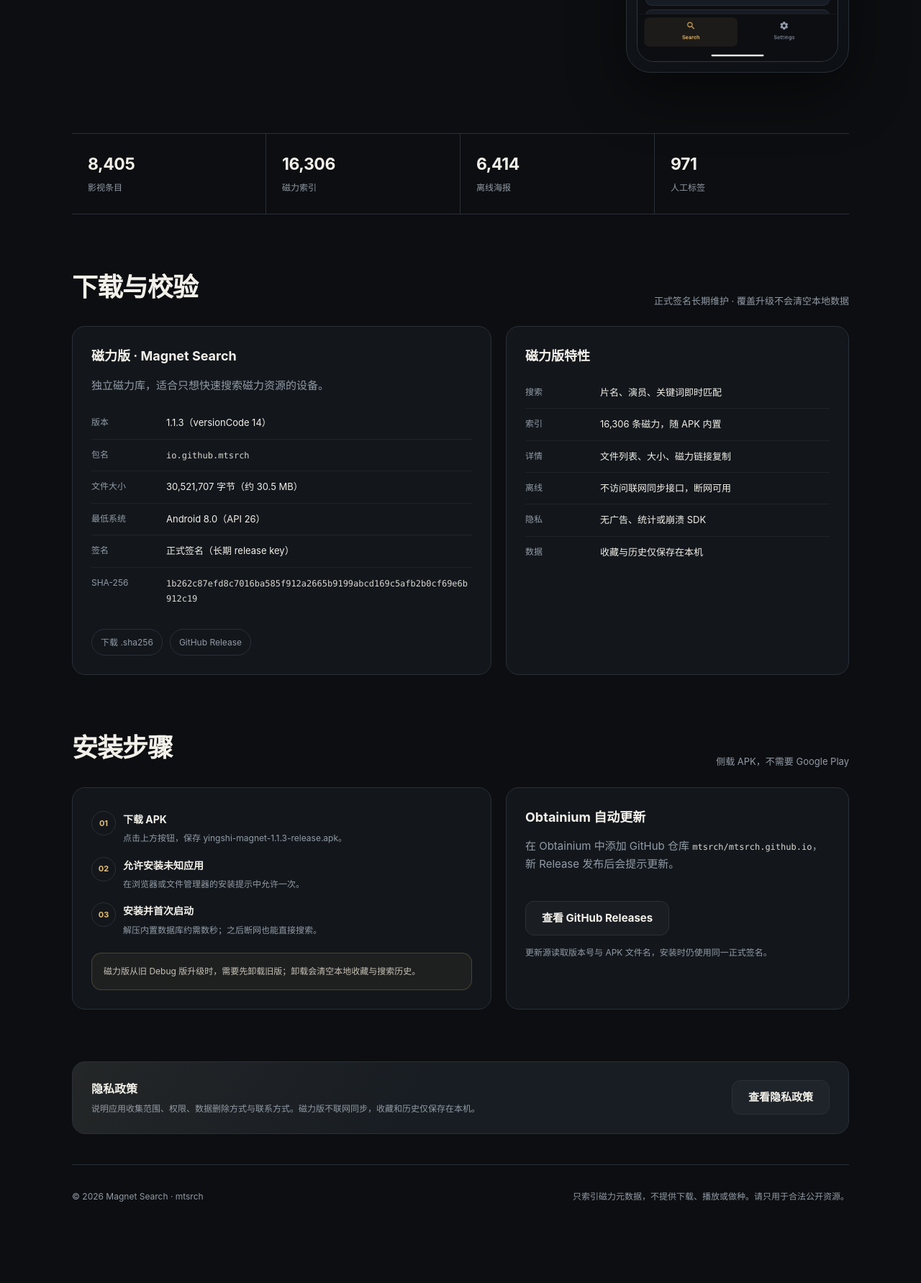
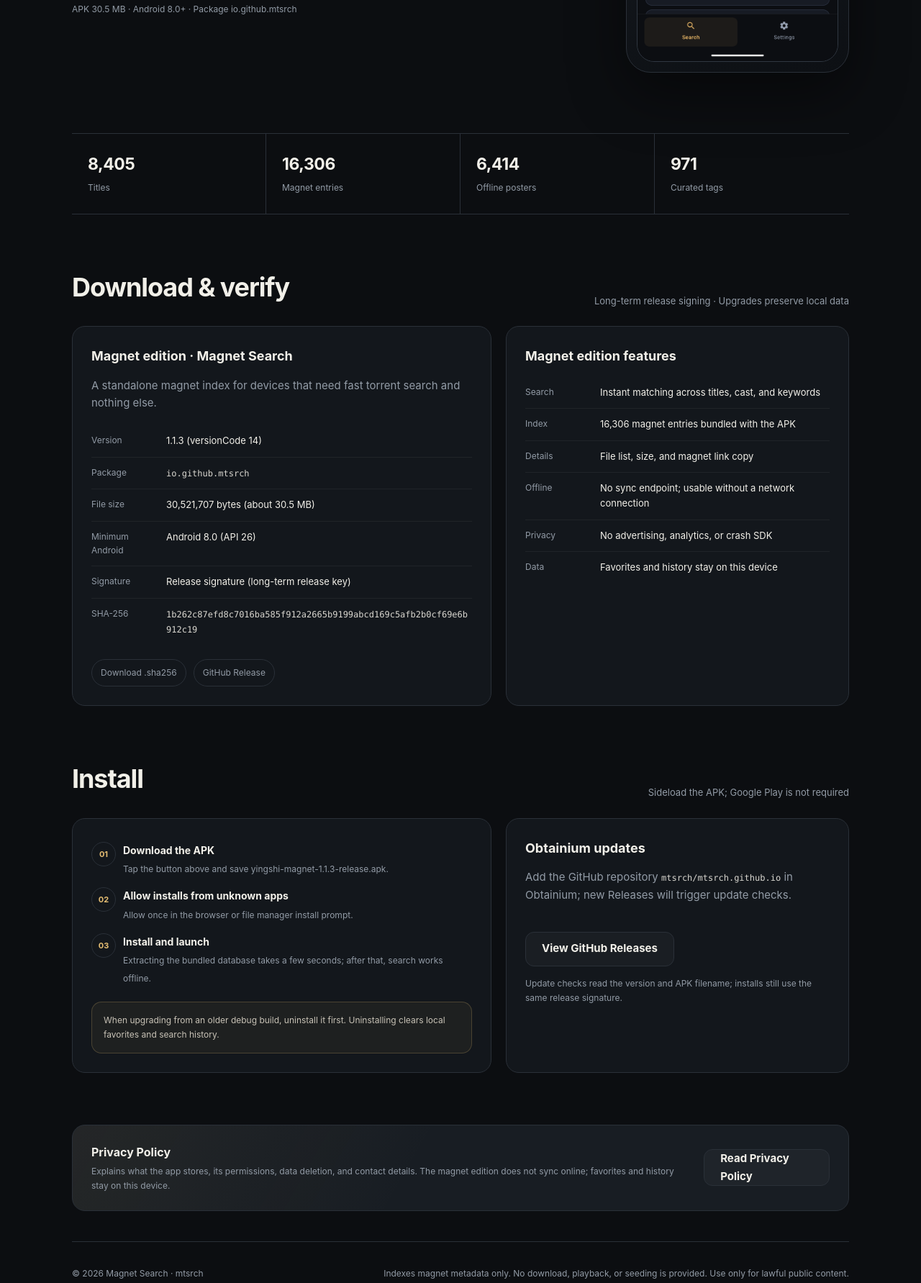
Before and after one commit to mtsrch/mtsrch.github.io, a plain HTML site: page index.html in a window 1280 px wide. Shown: the part 705-2488 px from the top of the page at 72% size. Before the commit the page ends 2425 px from the top, so only its background shows below. Drawn offline with Linux system fonts and the light colour scheme.

Commit message:
docs(pages): make English the default homepage language

```diff
--- a/index.html
+++ b/index.html
@@ -1,12 +1,12 @@
 <!doctype html>
-<html lang="zh-CN">
+<html lang="en">
 <head>
   <meta charset="utf-8">
   <meta name="viewport" content="width=device-width,initial-scale=1">
   <meta name="color-scheme" content="dark">
   <meta name="theme-color" content="#0c0e11">
-  <title>Magnet Search · 磁力搜索下载</title>
-  <meta name="description" content="Magnet Search 是轻量 Android 磁力搜索工具，内置离线索引，支持磁力详情与收藏。提供 1.1.3 正式签名 APK 下载。">
+  <title>Magnet Search · Lightweight magnet search for Android</title>
+  <meta name="description" content="Magnet Search is a lightweight Android magnet search app with a bundled offline index, magnet details, and favorites. Download the signed 1.1.3 APK.">
   <link rel="canonical" href="https://mtsrch.github.io/">
   <style>
     :root {
@@ -170,10 +170,10 @@
         </span>
         <span>Magnet Search</span>
       </a>
-      <nav class="nav-links" aria-label="页面导航">
-        <a href="#download">下载</a>
-        <a href="#install">安装</a>
-        <a href="https://mtsrch.github.io/home/privacy/">隐私政策</a>
+      <nav class="nav-links" aria-label="Main navigation">
+        <a href="#download">Download</a>
+        <a href="#install">Install</a>
+        <a href="https://mtsrch.github.io/home/privacy/">Privacy</a>
         <a href="https://github.com/mtsrch">GitHub</a>
       </nav>
     </div>
@@ -182,63 +182,63 @@
   <main class="shell">
     <section class="hero">
       <div>
-        <div class="eyebrow">Android · 1.1.3 正式签名</div>
-        <h1>Magnet Search<span>轻量磁力搜索</span></h1>
-        <p class="lede">只保留搜索、结果列表与磁力详情。内置离线索引，打开即搜；不打包资料库数据库和海报，可与完整版同时安装。</p>
+        <div class="eyebrow">Android · 1.1.3 signed release</div>
+        <h1>Magnet Search<span>Lightweight magnet search</span></h1>
+        <p class="lede">Search, results, and magnet details — nothing extra. The offline index is bundled for instant search. The library database and posters are not packaged, so it can be installed alongside the full edition.</p>
         <div class="actions">
           <a class="btn primary" href="https://github.com/mtsrch/mtsrch.github.io/releases/download/magnet-v1.1.3/yingshi-magnet-1.1.3-release.apk">
             <svg width="17" height="17" viewBox="0 0 24 24" fill="none" stroke="currentColor" stroke-width="2.2" stroke-linecap="round"><path d="M12 3v12"/><path d="m7 10 5 5 5-5"/><path d="M5 21h14"/></svg>
-            下载 1.1.3 APK
+            Download 1.1.3 APK
           </a>
         </div>
-        <p class="hint">APK 约 30.5 MB · Android 8.0+ · 包名 io.github.mtsrch</p>
+        <p class="hint">APK 30.5 MB · Android 8.0+ · Package io.github.mtsrch</p>
       </div>
 
       <div class="phone">
         <div class="phone-screen">
-          <img src="assets/magnet-search-ubuntu.png" width="720" height="1616" alt="Magnet Search 搜索 ubuntu 的真实界面截图，显示 Ubuntu 桌面版与服务器版 ISO 磁力结果">
+          <img src="assets/magnet-search-ubuntu.png" width="720" height="1616" alt="Real Magnet Search screenshot showing a search for ubuntu with Ubuntu desktop and server ISO magnet results">
         </div>
       </div>
     </section>
 
-    <section class="stats" aria-label="索引统计">
-      <div class="stat"><strong>8,405</strong><span>影视条目</span></div>
-      <div class="stat"><strong>16,306</strong><span>磁力索引</span></div>
-      <div class="stat"><strong>6,414</strong><span>离线海报</span></div>
-      <div class="stat"><strong>971</strong><span>人工标签</span></div>
+    <section class="stats" aria-label="Index statistics">
+      <div class="stat"><strong>8,405</strong><span>Titles</span></div>
+      <div class="stat"><strong>16,306</strong><span>Magnet entries</span></div>
+      <div class="stat"><strong>6,414</strong><span>Offline posters</span></div>
+      <div class="stat"><strong>971</strong><span>Curated tags</span></div>
     </section>
 
     <section id="download">
       <div class="section-head">
-        <h2>下载与校验</h2>
-        <p>正式签名长期维护 · 覆盖升级不会清空本地数据</p>
+        <h2>Download & verify</h2>
+        <p>Long-term release signing · Upgrades preserve local data</p>
       </div>
       <div class="grid">
         <div class="card">
-          <h3>磁力版 · Magnet Search</h3>
-          <p>独立磁力库，适合只想快速搜索磁力资源的设备。</p>
+          <h3>Magnet edition · Magnet Search</h3>
+          <p>A standalone magnet index for devices that need fast torrent search and nothing else.</p>
           <dl style="margin-top:18px">
-            <div class="kv"><dt>版本</dt><dd>1.1.3（versionCode 14）</dd></div>
-            <div class="kv"><dt>包名</dt><dd><code>io.github.mtsrch</code></dd></div>
-            <div class="kv"><dt>文件大小</dt><dd>30,521,707 字节（约 30.5 MB）</dd></div>
-            <div class="kv"><dt>最低系统</dt><dd>Android 8.0（API 26）</dd></div>
-            <div class="kv"><dt>签名</dt><dd>正式签名（长期 release key）</dd></div>
+            <div class="kv"><dt>Version</dt><dd>1.1.3 (versionCode 14)</dd></div>
+            <div class="kv"><dt>Package</dt><dd><code>io.github.mtsrch</code></dd></div>
+            <div class="kv"><dt>File size</dt><dd>30,521,707 bytes (about 30.5 MB)</dd></div>
+            <div class="kv"><dt>Minimum Android</dt><dd>Android 8.0 (API 26)</dd></div>
+            <div class="kv"><dt>Signature</dt><dd>Release signature (long-term release key)</dd></div>
             <div class="kv"><dt>SHA-256</dt><dd class="sha"><code>1b262c87efd8c7016ba585f912a2665b9199abcd169c5afb2b0cf69e6b912c19</code></dd></div>
           </dl>
           <div class="links">
-            <a class="chip" href="https://github.com/mtsrch/mtsrch.github.io/releases/download/magnet-v1.1.3/yingshi-magnet-1.1.3-release.apk.sha256">下载 .sha256</a>
+            <a class="chip" href="https://github.com/mtsrch/mtsrch.github.io/releases/download/magnet-v1.1.3/yingshi-magnet-1.1.3-release.apk.sha256">Download .sha256</a>
             <a class="chip" href="https://github.com/mtsrch/mtsrch.github.io/releases/tag/magnet-v1.1.3">GitHub Release</a>
           </div>
         </div>
         <div class="card">
-          <h3>磁力版特性</h3>
+          <h3>Magnet edition features</h3>
           <dl>
-            <div class="kv"><dt>搜索</dt><dd>片名、演员、关键词即时匹配</dd></div>
-            <div class="kv"><dt>索引</dt><dd>16,306 条磁力，随 APK 内置</dd></div>
-            <div class="kv"><dt>详情</dt><dd>文件列表、大小、磁力链接复制</dd></div>
-            <div class="kv"><dt>离线</dt><dd>不访问联网同步接口，断网可用</dd></div>
-            <div class="kv"><dt>隐私</dt><dd>无广告、统计或崩溃 SDK</dd></div>
-            <div class="kv"><dt>数据</dt><dd>收藏与历史仅保存在本机</dd></div>
+            <div class="kv"><dt>Search</dt><dd>Instant matching across titles, cast, and keywords</dd></div>
+            <div class="kv"><dt>Index</dt><dd>16,306 magnet entries bundled with the APK</dd></div>
+            <div class="kv"><dt>Details</dt><dd>File list, size, and magnet link copy</dd></div>
+            <div class="kv"><dt>Offline</dt><dd>No sync endpoint; usable without a network connection</dd></div>
+            <div class="kv"><dt>Privacy</dt><dd>No advertising, analytics, or crash SDK</dd></div>
+            <div class="kv"><dt>Data</dt><dd>Favorites and history stay on this device</dd></div>
           </dl>
         </div>
       </div>
@@ -246,40 +246,40 @@
 
     <section id="install" style="margin-top:72px">
       <div class="section-head">
-        <h2>安装步骤</h2>
-        <p>侧载 APK，不需要 Google Play</p>
+        <h2>Install</h2>
+        <p>Sideload the APK; Google Play is not required</p>
       </div>
       <div class="grid">
         <div class="card">
           <div class="steps">
-            <div class="step"><div><strong>下载 APK</strong><span>点击上方按钮，保存 yingshi-magnet-1.1.3-release.apk。</span></div></div>
-            <div class="step"><div><strong>允许安装未知应用</strong><span>在浏览器或文件管理器的安装提示中允许一次。</span></div></div>
-            <div class="step"><div><strong>安装并首次启动</strong><span>解压内置数据库约需数秒；之后断网也能直接搜索。</span></div></div>
+            <div class="step"><div><strong>Download the APK</strong><span>Tap the button above and save yingshi-magnet-1.1.3-release.apk.</span></div></div>
+            <div class="step"><div><strong>Allow installs from unknown apps</strong><span>Allow once in the browser or file manager install prompt.</span></div></div>
+            <div class="step"><div><strong>Install and launch</strong><span>Extracting the bundled database takes a few seconds; after that, search works offline.</span></div></div>
           </div>
-          <div class="notice">磁力版从旧 Debug 版升级时，需要先卸载旧版；卸载会清空本地收藏与搜索历史。</div>
+          <div class="notice">When upgrading from an older debug build, uninstall it first. Uninstalling clears local favorites and search history.</div>
         </div>
         <div class="card">
-          <h3>Obtainium 自动更新</h3>
-          <p>在 Obtainium 中添加 GitHub 仓库 <code>mtsrch/mtsrch.github.io</code>，新 Release 发布后会提示更新。</p>
+          <h3>Obtainium updates</h3>
+          <p>Add the GitHub repository <code>mtsrch/mtsrch.github.io</code> in Obtainium; new Releases will trigger update checks.</p>
           <div class="links">
-            <a class="btn secondary" style="margin-top:18px" href="https://github.com/mtsrch/mtsrch.github.io/releases">查看 GitHub Releases</a>
+            <a class="btn secondary" style="margin-top:18px" href="https://github.com/mtsrch/mtsrch.github.io/releases">View GitHub Releases</a>
           </div>
-          <p style="margin-top:14px;font-size:12px">更新源读取版本号与 APK 文件名，安装时仍使用同一正式签名。</p>
+          <p style="margin-top:14px;font-size:12px">Update checks read the version and APK filename; installs still use the same release signature.</p>
         </div>
       </div>
     </section>
 
     <section class="privacy-band">
       <div>
-        <strong>隐私政策</strong>
-        <p>说明应用收集范围、权限、数据删除方式与联系方式。磁力版不联网同步，收藏和历史仅保存在本机。</p>
+        <strong>Privacy Policy</strong>
+        <p>Explains what the app stores, its permissions, data deletion, and contact details. The magnet edition does not sync online; favorites and history stay on this device.</p>
       </div>
-      <a class="btn secondary" href="https://mtsrch.github.io/home/privacy/">查看隐私政策</a>
+      <a class="btn secondary" href="https://mtsrch.github.io/home/privacy/">Read Privacy Policy</a>
     </section>
 
     <footer>
       <span>© 2026 Magnet Search · mtsrch</span>
-      <span>只索引磁力元数据，不提供下载、播放或做种。请只用于合法公开资源。</span>
+      <span>Indexes magnet metadata only. No download, playback, or seeding is provided. Use only for lawful public content.</span>
     </footer>
   </main>
 </body>
```
